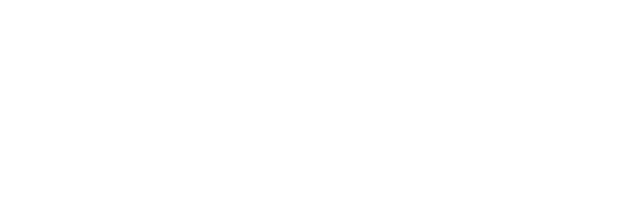
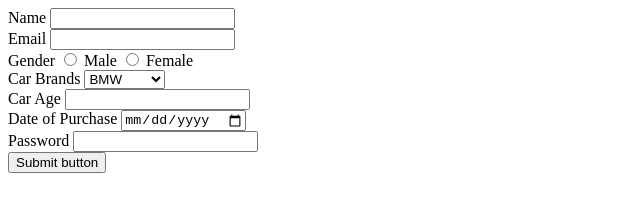
Before and after one commit to acciojob/car-insurance-form-Ankit0315, a website: page main.html in a window 1280 px wide. Shown: the whole page, without its empty margins (0-640 px from the left). Drawn offline with Linux system fonts and the light colour scheme.

Commit message:
created a submission

```diff
--- a/main.html
+++ b/main.html
@@ -11,6 +11,42 @@
     <script type="text/javascript" src="./script.js">
 </script>
 
+<body>
+    <form  method="post">
+		<label for="name">Name</label>
+		<input type="text" id="name" required>
+		<br>
+		<label for="email">Email</label>
+		 <input type="email" id="email" required>
+		<br>
+		<label for="gender">Gender</label>
+		<input type="radio" id="gender" name="gender" required> Male
+		<input type="radio" id="gender" name="gender" required> Female
+
+        <br>
+
+		<label for="cars">Car Brands</label>
+
+			<select id="cars" required>
+				<option name="cars">BMW</option>
+				<option name="cars">Audi</option>
+				<option name="cars">Mercedez</option>
+			</select>
+
+	<br>
+		<label for="carage">Car Age</label>
+		<input type="text" id="carage" required>
+
+        <br>
+
+		<label for="dop">Date of Purchase</label>
+		<input type="date" id="dop" required>
+
+		<br>
+
+		<label for="password">Password</label>
+		<input type="password" id="password" required>
+	<br>
+		<button type="submit"> Submit button</button>
 </body>
-
 </html>
```
